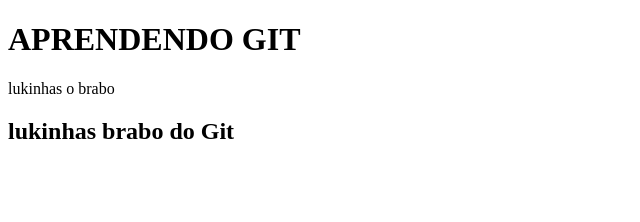
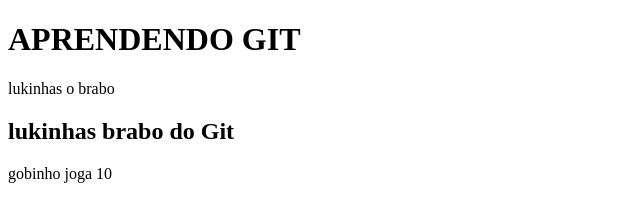
Before and after one commit to lukkhenrique/testeGit, a plain HTML site: page index.html in a window 1280 px wide. Shown: the whole page, without its empty margins (0-640 px from the left). Drawn offline with Linux system fonts and the light colour scheme.

Commit message:
Pega essa Poco

```diff
--- a/index.html
+++ b/index.html
@@ -9,5 +9,6 @@
     <h1>APRENDENDO GIT</h1>
     <p>lukinhas o brabo</p>
     <h2>lukinhas brabo do Git</h2>
+    <p>gobinho joga 10</p>
   </body>
 </html>
```
